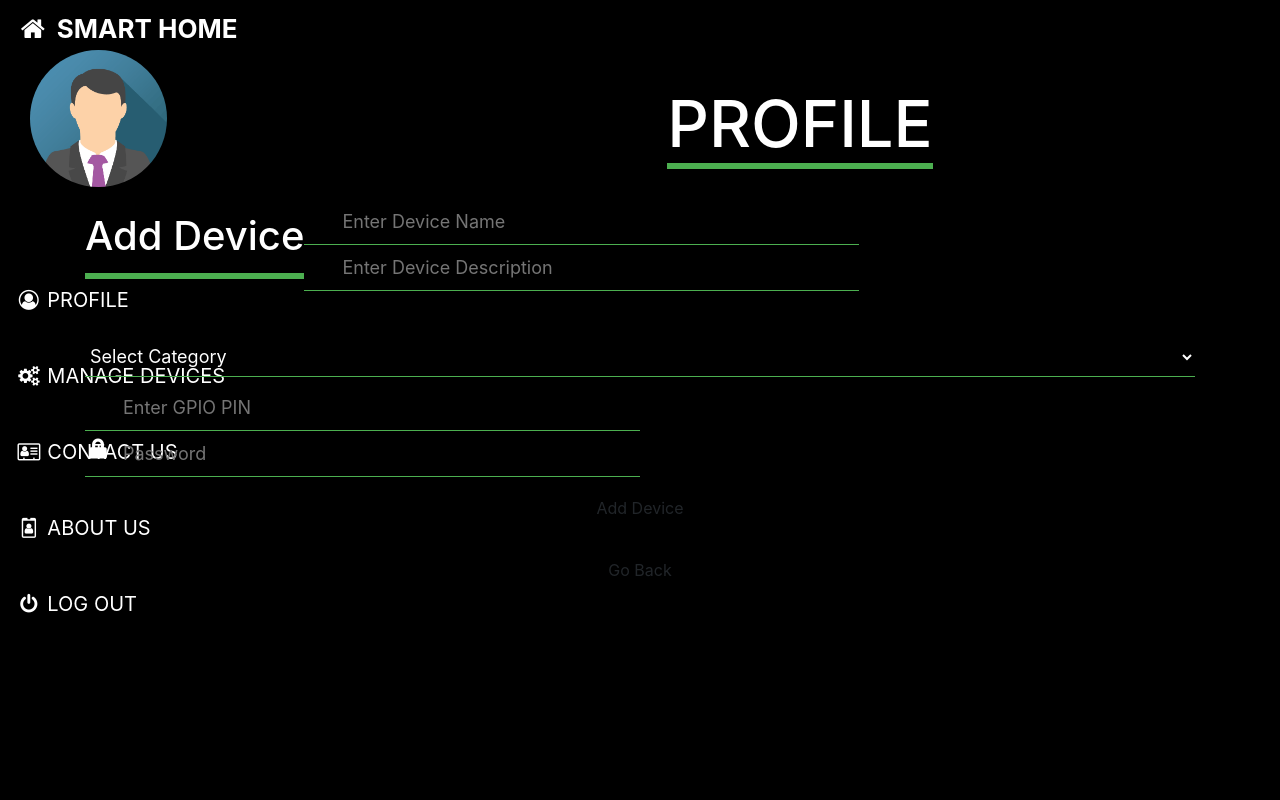
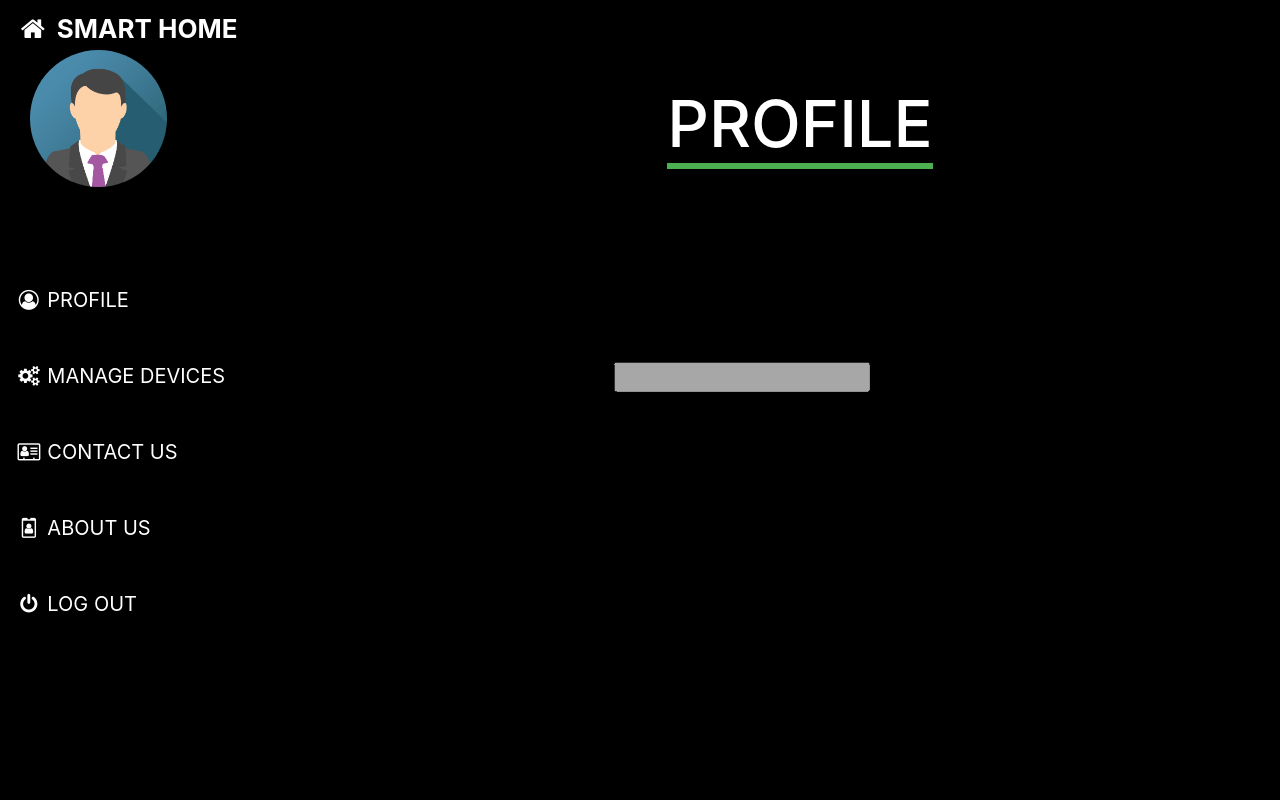
Before and after one commit to weirdlywild/Smart-Home-For-Me, a PHP site: page /dashbord_profile.php in a window 1280 px wide. Run offline with PHP 8.4, Linux system fonts and the light colour scheme; the visitor is signed in with stand-in values (Sample User, id 1); data comes from the database, SQL or seed files in the repository; data that the repository does not hold is empty; some libraries are stand-ins or nearby versions.

Commit message:
update_37%

```diff
--- a/css/dashbord_profile_style.css
+++ b/css/dashbord_profile_style.css
@@ -60,100 +60,12 @@ h1{
 .heading{
 	border-bottom: 6px solid #4caf50;
 }
-fieldset
-{
-border: 3px solid #4caf50 !important;
-xmin-width: 0;
-padding: 10px;
-border-radius:4px;
-background-color:#000000;
-border-bottom: 3px solid #4caf50;
+.f_p{
+  margin-top: 20%;
+  margin-left: 30%;
 }
-
-legend
-{
-  background-color: #000000;
-  border-bottom: 3px solid #4caf50 !important;
-  padding-left: 15px;
-}
-.fdl{
-margin-top: 20px;
-}
-.leg_ti{
-  margin-left: 15px;
-  font-size:24px;
-}
-.container{
-    width: 280px;
-    position: fixed;
-    top: 50%;
-    left: 50%;
-    transform: translate(-50%,-50%);
-    color: white;
-}
-.container h1{
-    float: left;
-    font-size: 40px;
-    border-bottom: 6px solid #4caf50;
-    margin-bottom: 50px;
-    padding: 13px 0;
-}
-.textbox{
-    width: 50%;
-    overflow: hidden;
-    font-size: 20px;
-    padding: 8px 0;
-    border-bottom: 1px solid #4caf50;
-}
-.textbox i{
-    width: 26px;
-    float: left;
-    text-align: center;
-}
-.textbox input{
-    border: none;
-    outline: none;
-    background: none;
-    color: white;
-    font-size: 18px;
-    width: 80%;
-    float: left;
-    margin: 0 10px;
-}
-.btn{
-    width: 100%;
-    background: none;
-    border: 2px solid #4caf50;
-    color: white;
-    padding: 5px;
-    font-size: 18px;
-    cursor: pointer;
-    border-radius: 5px;
-    margin: 12px 0;
-}
-.slt select
-{
-    border: none;
-    outline: none;
-    background: none;
-    color: white;
-    font-size: 18px;
-    width: 100%;
-    float: left;
-    border-bottom: 1px solid #4caf50;
-    padding: 8px 0;
-    margin: 8px 0;
-    webkit-appearance: none;
-    -moz-appearance: none;
-    text-indent: 1px;
-    text-overflow: '';
-
-}
-option{
-    background: none;
-    border: none;
-    outline: none;
-    color: white;
+.dis{
+  cursor: no-drop;
 }
 @media screen and (min-width: 601px) {
   .heading{
--- a/dashbord_profile.php
+++ b/dashbord_profile.php
@@ -87,47 +87,15 @@ $name = $row['name'];
           <br>
           <br>
           <br>
+<div>
+          <h1><span class="heading">PROFILE</span></h1>
+</div>
+<div>
+      <form class="f_p" action="index.html" method="post">
+      <span>  <input type="text" class="text_box dis" placeholder="" disabled></span>
 
-          <h1><span class="heading">PROFILE</span></h1>
-          <div class="container">
-              <h1 class="heading">Add Device</h1>
-
-              <form action="device_code.php" method="post">
-                  <div class="slt">
-                      <select class="dropdown" id="selcat" name="selcat" required="">
-                          <option value="null">Select Category</option>
-                          <option value="bedroom">Bedroom</option>
-                          <option value="hall">Hall</option>
-                          <option value="kitchen">Kitchen</option>
-                      </select>
-                  </div>
-
-                  <div class="textbox">
-                      <i class="material-icons">&#xe1b1;</i>
-                      <input type="text" id="txtdname" name="txtdname" placeholder="Enter Device Name" required="" autofocus>
-                  </div>
-
-                  <div class="textbox">
-                      <i class="material-icons">&#xe0cb;</i>
-                      <input type="text" id="txtddis" name="txtddis" placeholder="Enter Device Description" required="">
-                  </div>
-
-                  <div class="textbox">
-                      <i class="material-icons">&#xe30f;</i>
-                      <input type="text" id="txtdpin" name="txtdpin" placeholder="Enter GPIO PIN" pattern="[0-9]+" required="">
-                  </div>
-
-                  <div class="textbox">
-                      <i class="fas fa-lock"></i>
-                      <input type="password" id="dpass" name="dpass" placeholder="Password" required="" autocomplete="off">
-                  </div>
-                  <input type="submit" id="btn" class="btn" value="Add Device" onclick="Validate()">
-              </form>
-              <a href="dashbord.php">
-                  <button class="btn">Go Back</button></a>
-
-          </div>
-
+      </form>
+</div>
      </main>
     </div>
 </div>
```
